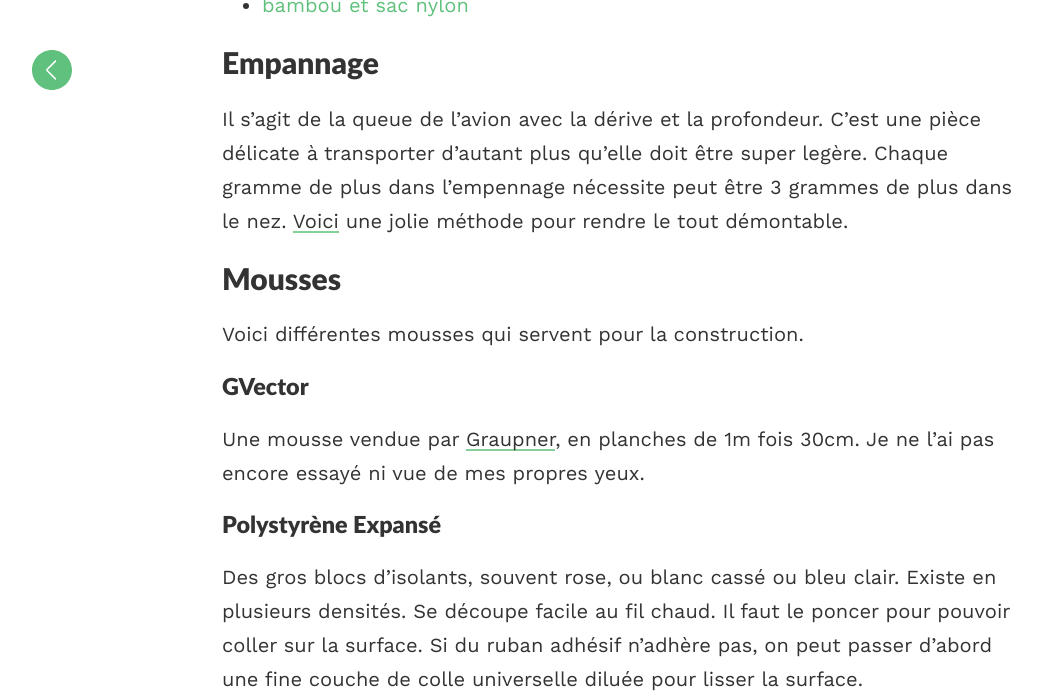
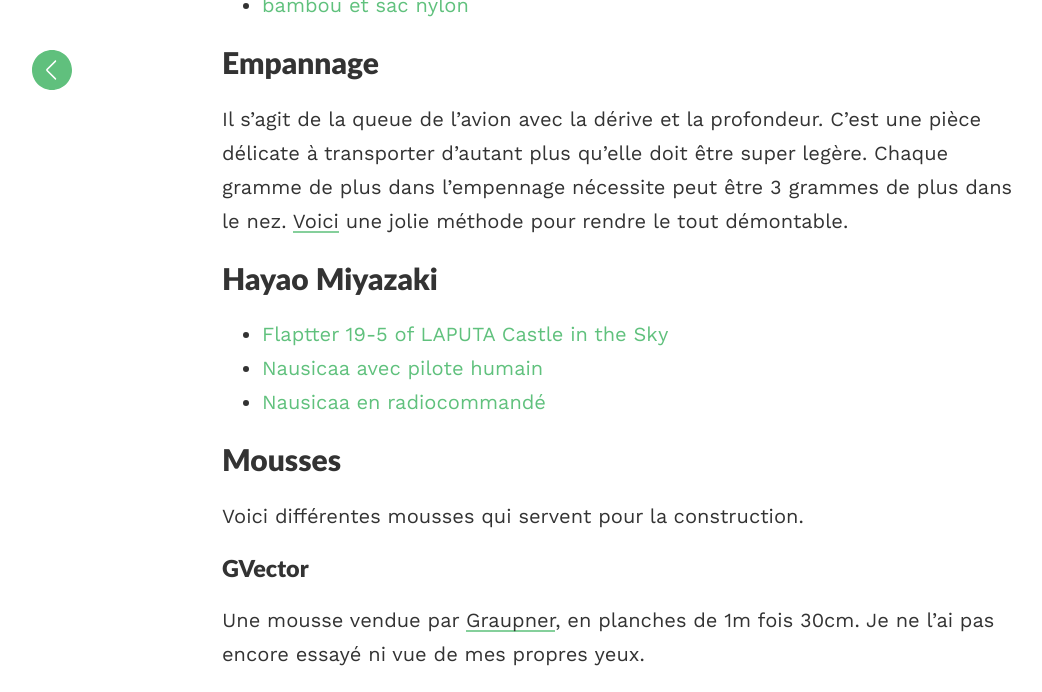
Before and after one commit to xtof-durr/xtof-durr.github.io, a Jekyll site: the page built from rcplane/index.md, in a window 1280 px wide and 900 px high, scrolled down 3979 px, cut to the strip 0-692 px from the top of the window. Shown: the whole strip, without its empty margins (18-1060 px from the left). Built offline with Jekyll 4.4.1, drawn with Linux system fonts in a browser that asks for light colours; our own code applies the rules of GitHub Pages for plain Markdown files.

Commit message:
miyazaki

```diff
--- a/rcplane/index.md
+++ b/rcplane/index.md
@@ -123,6 +123,12 @@ Voici des avions propulsés par un moteur avec élastique.
 ## Empannage
 
 Il s'agit de la queue de l'avion avec la dérive et la profondeur. C'est une pièce délicate à transporter d'autant plus qu'elle doit être super legère. Chaque gramme de plus dans l'empennage nécessite peut être 3 grammes de plus dans le nez.  [Voici](https://mikaeromodelisme.wordpress.com/2013/08/31/empennage-papillon-demontable/) une jolie méthode pour rendre le tout démontable.
+
+## Hayao Miyazaki
+
+- [Flaptter 19-5 of LAPUTA Castle in the Sky](https://www.youtube.com/watch?v=a6dGygmGo8M&t=175s)
+- [Nausicaa avec pilote humain](https://www.youtube.com/watch?v=X0x7GS53EbA)
+- [Nausicaa en radiocommandé](https://www.youtube.com/watch?v=4yYKNSY-TQI)
 
 ## Mousses
 
```
